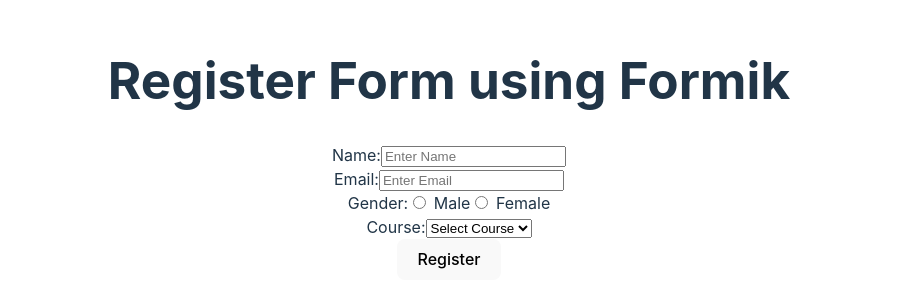
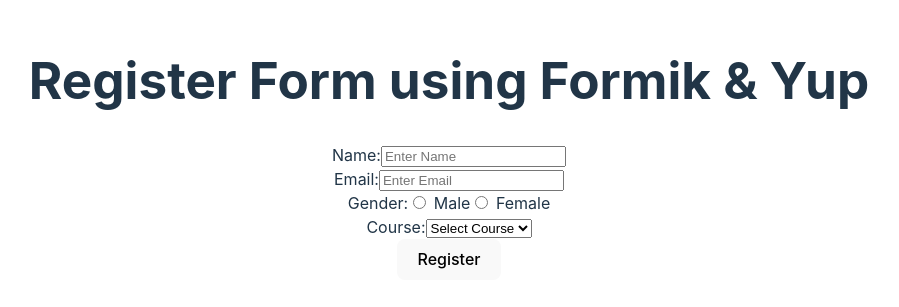
Before and after one commit to ashok-koenig/203168-ui, a React (Vite) app in the folder 5-React-demo-apps/forms-demo-app/: page / in a window 1280 px wide. Shown: the part 251-558 px from the top of the page, without its empty margins (191-1090 px from the left). Built offline with nearby package versions, Linux system fonts and the light colour scheme.

Commit message:
Formik with Yup and touched

```diff
--- a/5-React-demo-apps/forms-demo-app/package.json
+++ b/5-React-demo-apps/forms-demo-app/package.json
@@ -12,7 +12,8 @@
   "dependencies": {
     "formik": "^2.4.6",
     "react": "^18.3.1",
-    "react-dom": "^18.3.1"
+    "react-dom": "^18.3.1",
+    "yup": "^1.4.0"
   },
   "devDependencies": {
     "@eslint/js": "^9.13.0",
--- a/5-React-demo-apps/forms-demo-app/src/App.tsx
+++ b/5-React-demo-apps/forms-demo-app/src/App.tsx
@@ -6,6 +6,7 @@
 import StateFrom from './components/StateFrom'
 import RefStateForm from './components/RefStateForm'
 import FormikForm from './components/FormikForm'
+import FormikYupForm from './components/FormikYupForm'
 
 function App() {
 
@@ -14,7 +15,8 @@
       {/* <BasicForm /> */}
       {/* <StateFrom /> */}
       {/* <RefStateForm /> */}
-      <FormikForm />
+      {/* <FormikForm /> */}
+      <FormikYupForm />
     </>
   )
 }
--- /dev/null
+++ b/5-React-demo-apps/forms-demo-app/src/components/FormikYupForm.tsx
@@ -0,0 +1,73 @@
+import React from 'react'
+import { useFormik } from 'formik'
+import * as Yup from 'yup'
+
+export default function FormikYupForm() {
+    const validationSchema = Yup.object({
+        name: Yup.string().min(3, "Name must be at lease 3 characters").required('Name is reqquired'),
+        email: Yup.string().email('Invalid email address').required('Email is required'),
+        gender: Yup.string().required('Gender is required'),
+        course: Yup.string().required('Course is required')
+    })
+    const formik = useFormik({
+        initialValues: {
+            name: '',
+            email: '',
+            gender: '',
+            course: ''
+        },
+        validationSchema,
+        onSubmit: (values, {setSubmitting, resetForm, setErrors}) =>{
+            setTimeout(()=>{
+                if(values.email == 'test@email.com'){
+                    setErrors({email: 'This email is already registered'})
+                }else{
+                    console.log('Form submitted successfully', values);
+                    resetForm()
+                }
+                setSubmitting(false)
+            }, 2000)
+        }
+    })
+    // console.log(formik);
+  return (
+    <div>
+    <h1>Register Form using Formik & Yup</h1>
+    <form onSubmit={formik.handleSubmit}>
+        <div>
+            <label>Name:</label>
+            <input type="text" name="name" placeholder='Enter Name' value={formik.values.name} onChange={formik.handleChange} onBlur={formik.handleBlur} />
+            {formik.touched.name && formik.errors.name && <span className="error">{formik.errors.name}</span>}
+        </div>
+        <div>
+            <label>Email:</label>
+            <input type="email" name="email" placeholder='Enter Email' value={formik.values.email} onChange={formik.handleChange} onBlur={formik.handleBlur} />
+            {formik.touched.email &&formik.errors.email && <span className="error">{formik.errors.email}</span>}
+        </div>
+        <div>
+            <label>Gender:</label>
+            <label>
+                <input type="radio" name="gender" value="male" checked={formik.values.gender == 'male'} onChange={formik.handleChange} onBlur={formik.handleBlur}/> Male
+            </label>
+            <label>
+                <input type="radio" name="gender" value="female" checked={formik.values.gender == 'female'} onChange={formik.handleChange} onBlur={formik.handleBlur}/> Female
+            </label>
+            {formik.touched.gender &&formik.errors.gender && <span className="error">{formik.errors.gender}</span>}
+        </div>
+        <div>
+            <label>Course:</label>
+            <select name="course" value={formik.values.course} onChange={formik.handleChange} onBlur={formik.handleBlur}>
+                <option value="">Select Course</option>
+                <option value="JavaScript">JavaScript</option>
+                <option value="TypeScript">TypeScript</option>
+                <option value="React">React</option>
+            </select>
+            {formik.touched.course && formik.errors.course && <span className="error">{formik.errors.course}</span>}
+        </div>
+        <div>
+            <button disabled={formik.isSubmitting} type="submit">{formik.isSubmitting?"Please wait...":"Register"}</button>
+        </div>
+    </form>
+</div>
+  )
+}
```
Also changed, not shown: 1 other file (tests, documents, lock files or other folders).
